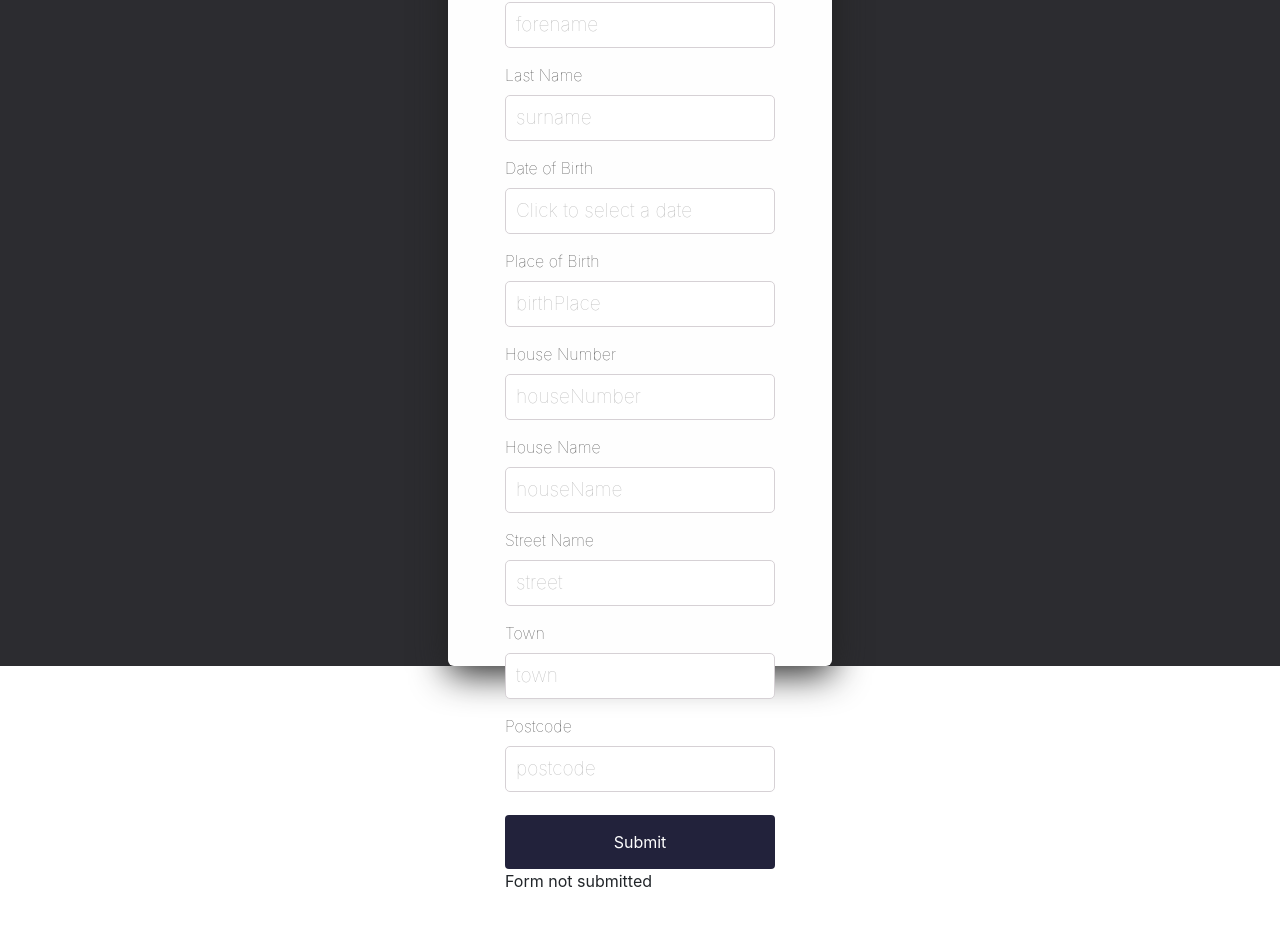
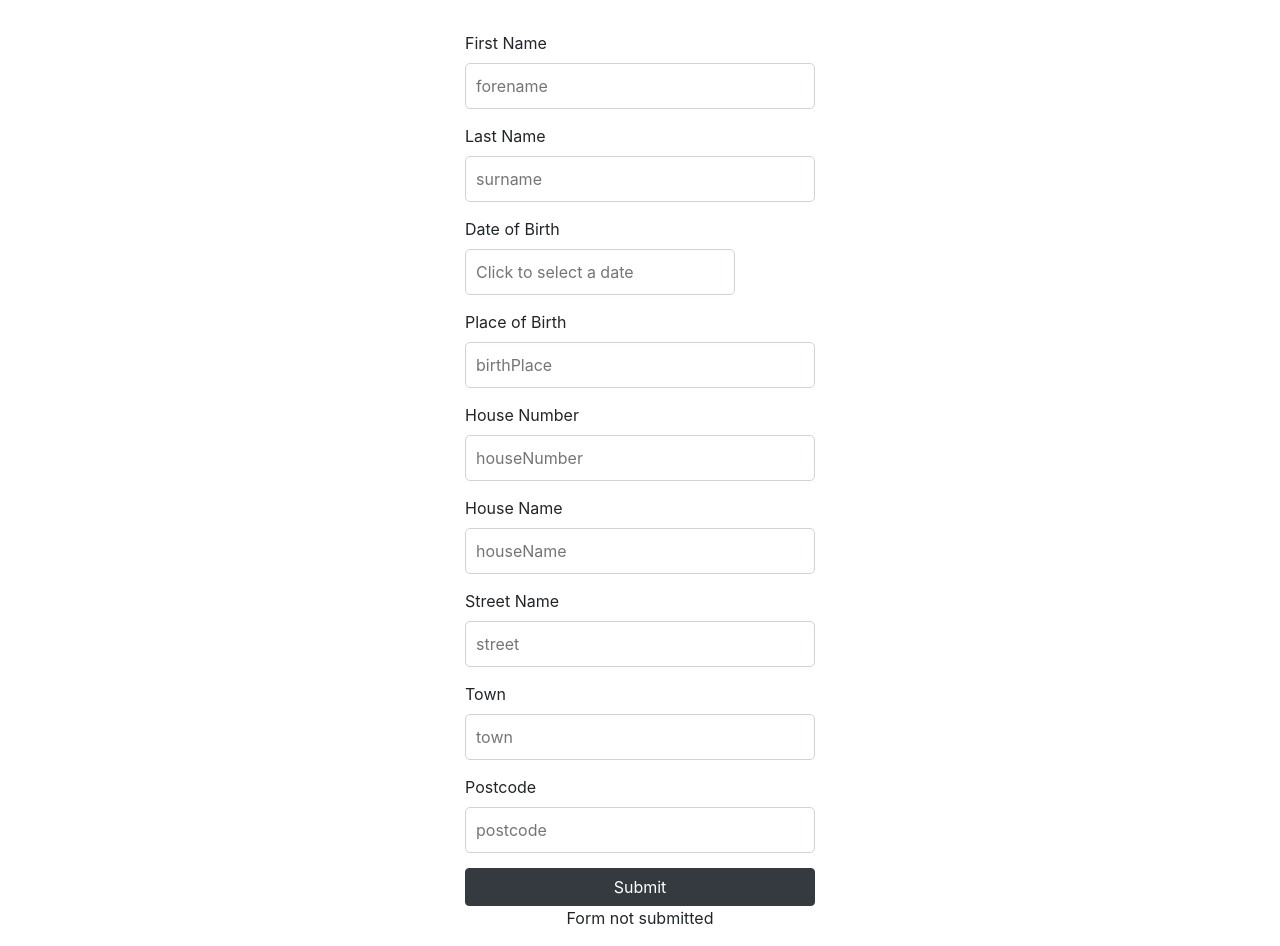
Before and after one commit to JacobsChris/Team-Project, a React (Create React App) app in the folder front-end/: page /user/home/searchpeople in a window 1280 px wide. Shown: the part 260-1206 px from the top of the page. Before the commit the page ends 1153 px from the top, so only its background shows below. Built offline with nearby package versions, Linux system fonts and the light colour scheme.

Commit message:
fixed formatting

```diff
--- a/front-end/src/components/SearchPeople.js
+++ b/front-end/src/components/SearchPeople.js
@@ -1,9 +1,10 @@
 import React from 'react';
 import FormInput from './FormInput.js';
-import '../styles/SignIn.css';
+import '../styles/searchPeople.css';
 import DatePicker from './DateSelector.js';
 import "react-datepicker/dist/react-datepicker.css";
 import Validation from './Validation.js';
+import { Form, Container, Button } from 'react-bootstrap';
 
 
 // const validEmailRegex = RegExp(/^(([^<>()\[\]\.,;:\s@\"]+(\.[^<>()\[\]\.,;:\s@\"]+)*)|(\".+\"))@(([^<>()[\]\.,;:\s@\"]+\.)+[^<>()[\]\.,;:\s@\"]{2,})$/i);
@@ -79,15 +80,15 @@ export default class SearchPeople extends React.Component {
         switch (name) {
           case 'forename':
             errors.forename =
-              (!value.length === 0 && value.length < 2)
+              value.length < 2
                 ? 'First Name must be at least 2 characters long!'
                 : '';
             break;
             case 'surname':
             errors.surname =
             (value.length === 0 || nameRegex.test(value))
-                ? ''
-                : 'Surname must be at least 2 characters long!';
+                ? 'Surname must be at least 2 characters long!'
+                : '';
             break;
             case 'dob':
             errors.dob =
@@ -199,70 +200,69 @@ export default class SearchPeople extends React.Component {
         const {errors, formValid} = this.state;
 
         return(
-            <div className='wrapper'>
-                <div className='form-wrapper'>
-                    <form>
-                        <fieldset>
-                            <legend>Search People</legend>
-                            <div className='forename'>
-                                <label htmlFor="forename">First Name</label>
+            <div className='form-size'>
+            <Form>
+                <h2 className='form-header'>Search People</h2>
+                <br/>
+                <h5 className='form-header'>Please fill out one or more fields</h5>
+                <br/>
+                    <Form.Group className='forename'>
+                        <Form.Label htmlFor="forename">First Name</Form.Label>
                             <FormInput name='forename' value={this.state.forename} handleChange={this.handleChange}/>
                             {errors.forename.length > 0 &&
                             <span className='error'>{errors.forename}</span>}
-                            </div>
-                            <div className='surname'>
-                                <label htmlFor="surname">Last Name</label>
+                    </Form.Group>
+                    <Form.Group className='surname'>
+                        <Form.Label htmlFor="surname">Last Name</Form.Label>
                         <FormInput name='surname' value={this.state.surname} handleChange={this.handleChange}/>
-                            </div>
-                            <div className='dob'>
-                                <label htmlFor="dob">Date of Birth</label>
+                    </Form.Group>
+                    <Form.Group className='dob'>
+                        <Form.Label htmlFor="dob">Date of Birth</Form.Label>
                         <DatePicker name='dob' value={this.state.dob}  handleChange={this.handleDateChange}/>
                         {errors.dob.length > 0 &&
                         <span className='error'>{errors.dob}</span>}
-                            </div>
-                            <div className='birthPlace'>
-                                <label htmlFor="birthplace">Place of Birth</label>
+                    </Form.Group>
+                    <Form.Group className='birthPlace'>
+                        <Form.Label htmlFor="birthplace">Place of Birth</Form.Label>
                         <FormInput name='birthPlace' value={this.state.birthPlace} handleChange={this.handleChange}/>
                         {errors.birthPlace.length > 0 &&
                         <span className='error'>{errors.birthPlace}</span>}
-
-                            </div>
-                            <div className='houseNumber'>
-                                <label htmlFor="houseNumber">House Number</label>
+                    </Form.Group>
+                    <Form.Group className='houseNumber'>
+                        <Form.Label htmlFor="houseNumber">House Number</Form.Label>
                         <FormInput name='houseNumber' value={this.state.houseNumber} handleChange={this.handleChange}/>
                         {errors.houseNumber.length > 0 &&
                         <span className='error'>{errors.houseNumber}</span>}
-                            </div>
-                            <div className='houseName'>
-                                <label htmlFor="houseName">House Name</label>
+                    </Form.Group>
+                    <Form.Group className='houseName'>
+                        <Form.Label htmlFor="houseName">House Name</Form.Label>
                         <FormInput name='houseName' value={this.state.houseName} handleChange={this.handleChange}/>
                         {errors.houseName.length > 0 &&
                         <span className='error'>{errors.houseName}</span>}
-                            </div>
-                            <div className='street'>
-                                <label htmlFor="street">Street Name</label>
+                    </Form.Group>
+                    <Form.Group className='street'>
+                        <Form.Label htmlFor="street">Street Name</Form.Label>
                         <FormInput name='street' value={this.state.street} handleChange={this.handleChange}/>
                         {errors.street.length > 0 &&
                         <span className='error'>{errors.street}</span>}
-                            </div>
-                            <div className='town'>
-                                <label htmlFor="town">Town</label>
+                    </Form.Group>
+                    <Form.Group className='town'>
+                        <Form.Label htmlFor="town">Town</Form.Label>
                         <FormInput name='town' value={this.state.town} handleChange={this.handleChange}/>
                         {errors.town.length > 0 &&
                         <span className='error'>{errors.town}</span>}
-                            </div>
-                            <div className='postcode'>
-                                <label htmlFor="postcode">Postcode</label>
+                    </Form.Group>
+                    <Form.Group className='postcode'>
+                        <Form.Label htmlFor="postcode">Postcode</Form.Label>
                         <FormInput name='postcode' value={this.state.postcode} handleChange={this.handleChange}/>
                         {errors.postcode.length > 0 &&
                         <span className='error'>{errors.postcode}</span>}
-                            </div>
-                        <button >Submit</button>
+                    </Form.Group>
+                        <Button variant='dark' id='submit-button'>Submit</Button>
                         {/* <Modal /> */}
-                        {this.state.errorCount !== null ? <p className="form-status">Form is {formValid ? 'valid ✅' : 'invalid ❌'}</p> : 'Form not submitted'}
-                    </fieldset>
-                    </form>
-                </div>
+                        <br/>
+                        {this.state.errorCount !== null ? <p className="form-status">Form is {formValid ? 'valid ✅' : 'invalid ❌'}</p> : <p className="form-status">Form not submitted</p>}
+                </Form>
             </div>
         );
     }
--- a/front-end/src/styles/SignIn.css
+++ /dev/null
@@ -1,124 +0,0 @@
-.wrapper {
-    height: 97vh;
-    width: 100%;
-    display: flex;
-    flex-direction: column;
-    justify-content: center;
-    align-items: center;
-    background-color: rgb(44, 44, 48);
-  }
-
-  .form-wrapper {
-    display: flex;
-    flex-direction: column;
-    width: 30%;
-    max-width: 80%;
-    min-width: 100px;
-    min-height: 400px;
-    padding: 24px 40px;
-    border-radius: 6px;
-    box-shadow: 0px 8px 36px #222;
-    background-color: #fefefe;
-  }
-
-  fieldset > legend {
-    display: flex;
-    justify-content: center;
-    font-family: "Segoe UI", "Ubuntu", "Roboto", "Open Sans", "Helvetica Neue", sans-serif;
-    font-size: 2em;
-    font-weight: lighter;
-    margin-top: 0.25em;
-    color: #222;
-  }
-
-  form {
-    width: 100%;
-    display: flex;
-    flex-wrap: wrap;
-    justify-content: center;
-  }
-
-  .info {
-    padding-bottom: 1em;
-    padding-left: 0.5em;
-    padding-right: 0.5em;
-  }
-
-  label {
-    margin-bottom: 0.5em;
-    color: #444;
-    font-weight: lighter;
-  }
-
-  input {
-    padding: 10px 10px;
-    border-radius: 5px;
-    outline: none;
-    border: 1px solid #d6d1d5;
-  }
-
-  input::placeholder {
-    font-size: 1.2em;
-    font-weight: lighter;
-    color: #bbb;
-  }
-
-  button {
-    min-width: 100%;
-    cursor: pointer;
-    margin-right: 0.25em;
-    margin-top: 0.5em;
-    padding: 	0.938em;
-    border: none;
-    border-radius: 4px;
-    background-color: #22223B;
-    color: #fefefe;
-  }
-  button:hover {
-    background-color: #4A4E69;
-    color: #fefefe;
-  }
-
-  input.error {
-    border: 1px solid #EADAE4;
-  }
-
-  .error {
-    color:#db2269;
-    font-size: 0.625em;
-    display: relative;
-  }
-
-  .username {
-    margin-right: 1%;
-  }
-
-  .forename,
-  .surname,
-  .dob,
-  .birthPlace,
-  .houseNumber,
-  .houseName,
-  .street,
-  .town,
-  .postcode {
-    display: flex;
-    flex-direction: column;
-    margin-bottom: 15px;
-    width: 100%;
-  }
-
-  .forename {
-    width: 100%;
-  }
-
-  /* .email,
-  .password {
-    width: 100%;
-  } */
-
-  .submit {
-    width: 100%;
-    display: flex;
-    flex-wrap: wrap;
-  }
--- /dev/null
+++ b/front-end/src/styles/searchPeople.css
@@ -0,0 +1,57 @@
+
+.info {
+    padding-bottom: 1em;
+    padding-left: 0.5em;
+    padding-right: 0.5em;
+  }
+
+  input {
+    padding: 10px 10px;
+    border-radius: 5px;
+    border: 1px solid #d6d1d5;
+  }
+
+  button {
+    min-width: 100%;
+    margin-right: auto;
+    margin-left: auto;
+  }
+
+  input.error {
+    border: 1px solid #EADAE4;
+  }
+
+  .error {
+    color:#db2269;
+    font-size: 0.625em;
+    display: relative;
+  }
+
+  .forename,
+  .surname,
+  .dob,
+  .birthPlace,
+  .houseNumber,
+  .houseName,
+  .street,
+  .town,
+  .postcode {
+    display: flex;
+    flex-direction: column;
+    margin-bottom: 15px;
+  }
+
+  .form-size{
+    max-width: 350px;
+    margin-left: auto;
+    margin-right: auto;
+    margin-top: 20px;
+  }
+
+  .form-header{
+    text-align: center;
+  }
+
+  .form-status{
+    text-align: center;
+  }
```
Lines whose indentation alone changed are shown as unchanged.
